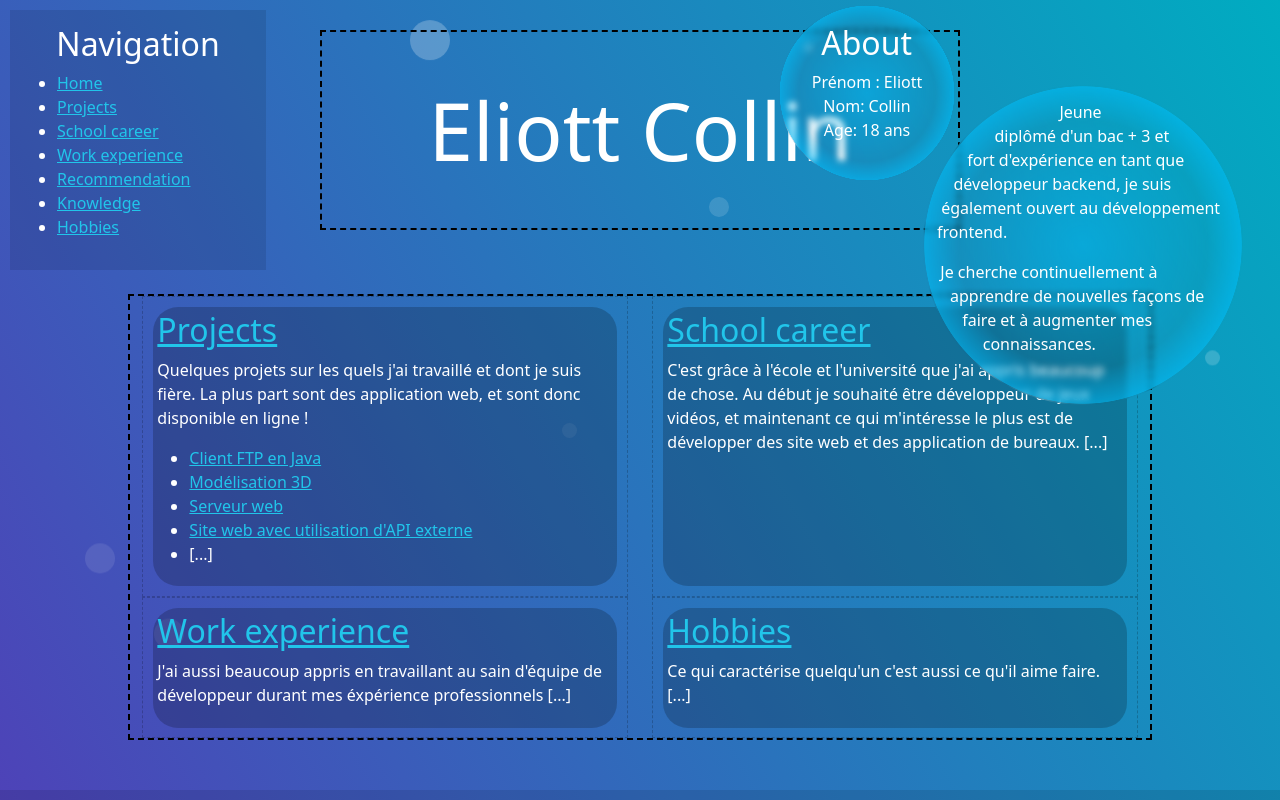
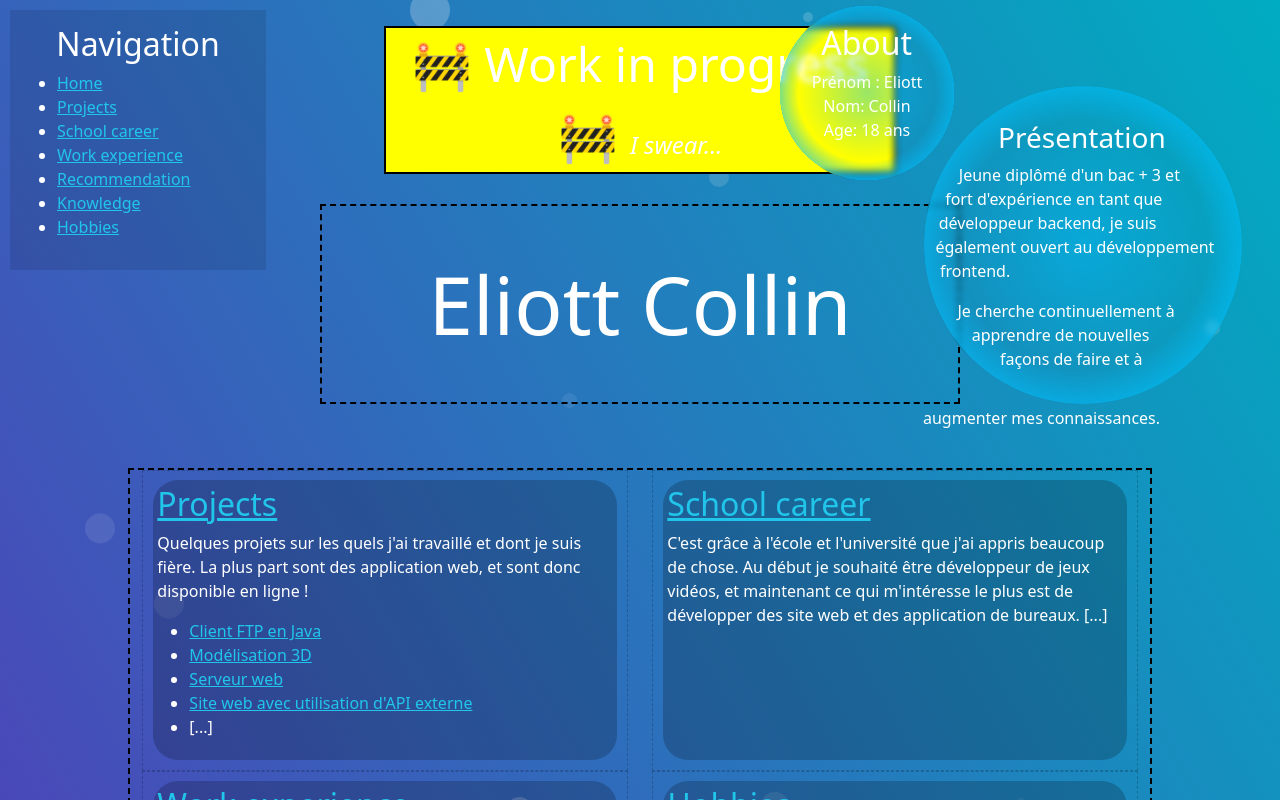
Before and after one commit to Elioce33/eportfolio, a Next.js app: page / in a window 1280 px wide. Shown: the top 800 px of the page. Built offline with nearby package versions, Linux system fonts and the light colour scheme.

Commit message:
fix: some fix and comment remove

```diff
--- a/app/layout.tsx
+++ b/app/layout.tsx
@@ -29,13 +29,17 @@ export default function RootLayout(props: {
   return (
     <html lang="en">
     <body>
-    <Ocean />
-
+    {dev_bar}
     <Header/>
 
+    {/* some bubble effect */}
+    <Ocean/>
+
+    {/* main content */}
     <div className='page'>
       {props.children}
     </div>
+
     <Footer/>
     </body>
     </html>
--- a/app/page.tsx
+++ b/app/page.tsx
@@ -15,6 +15,7 @@ export default function Page() {
           </ul>
         </Bubble>
         <Bubble className={"description_bubble"}>
+          <h3>Présentation</h3>
           <p>Jeune diplômé d'un bac + 3 et fort d'expérience en tant que développeur backend, je suis également ouvert au développement frontend.</p>
           <p>Je cherche continuellement à apprendre de nouvelles façons de faire et à augmenter mes connaissances.</p>
         </Bubble>
--- a/components/Carousel.tsx
+++ b/components/Carousel.tsx
@@ -1,6 +1,6 @@
 'use client';
 
-import Carousel from "nuka-carousel"
+import Carousel from "nuka-carousel" // documentation: https://formidable.com/open-source/nuka-carousel/
 
 export function MyCarousel({images}: { images: {original: string, alt: string, text: string}[]}) {
   return <>
--- a/components/Ocean.module.css
+++ b/components/Ocean.module.css
@@ -4,6 +4,7 @@ Source from : https://codepen.io/codypearce/pen/VwYOGzq
 
 .ocean {
     position: fixed;
+    top: 0;
     width: 99vw;
     height: 99vh;
     /*background-image: linear-gradient(0deg, #182848, #2980b9);*/
```
Also changed, not shown: app/globals.scss (+0 -10 lines), 1 other file (tests, documents, lock files or other folders).
